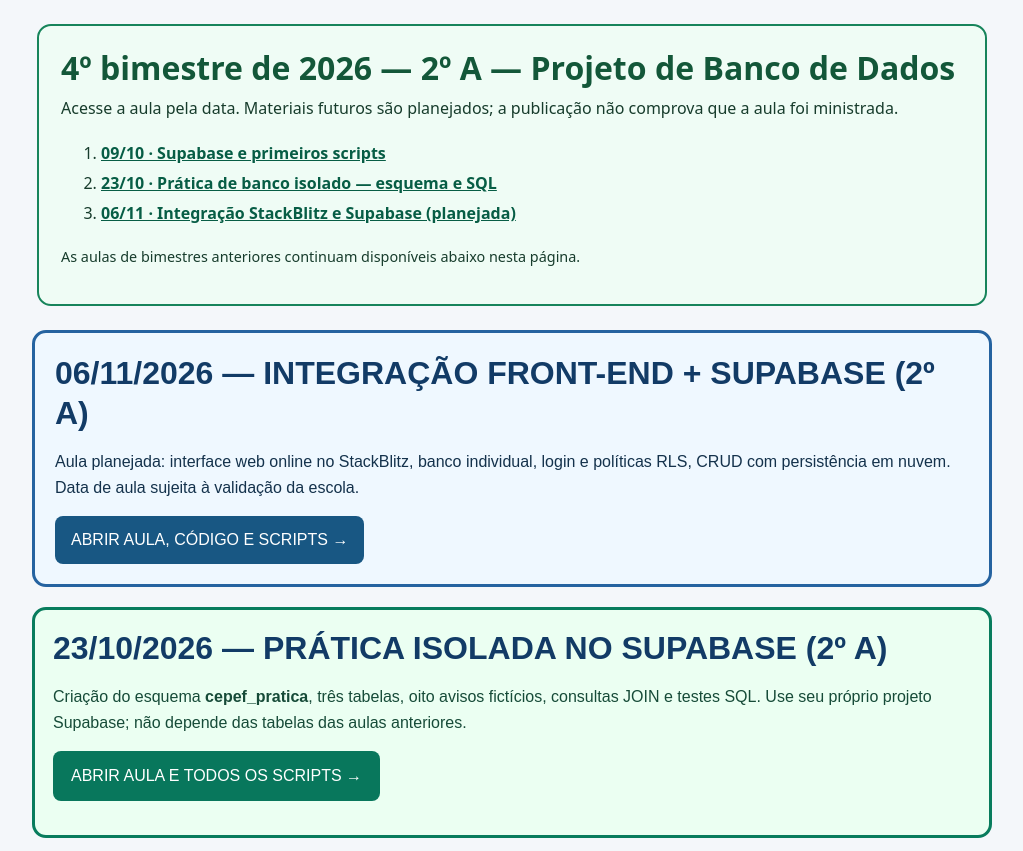
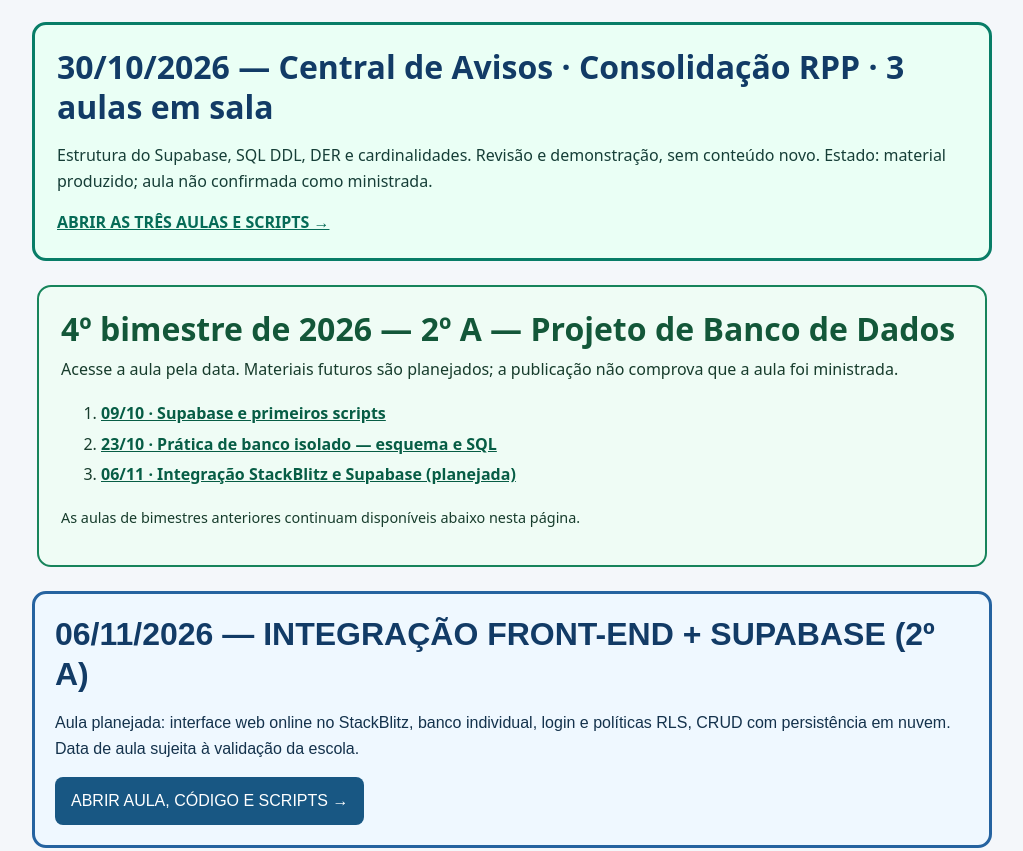
Before and after one commit to ccamado/projeto-de-banco-de-dados, a plain HTML site: page index.html in a window 1280 px wide. Shown: the top 851 px of the page, without its empty margins (128-1151 px from the left). Drawn offline with Linux system fonts and the light colour scheme.

Commit message:
Indexar 30/10 CEPEF 2A: três aulas de consolidação e SQL

```diff
--- a/index.html
+++ b/index.html
@@ -8,6 +8,7 @@
   <link rel="stylesheet" href="css/style.css">
 </head>
 <body>
+<section aria-label="30 de outubro de 2026 - Consolidação RPP" style="max-width:960px;margin:22px auto;padding:22px;border:3px solid #087d67;border-radius:14px;background:#eafff5;color:#163e37;font-family:system-ui,sans-serif"><h2>30/10/2026 — Central de Avisos · Consolidação RPP · 3 aulas em sala</h2><p>Estrutura do Supabase, SQL DDL, DER e cardinalidades. Revisão e demonstração, sem conteúdo novo. Estado: material produzido; aula não confirmada como ministrada.</p><a style="font-weight:bold;color:#066b57" href="aulas/2026-10-30-consolidacao-der-supabase.html">ABRIR AS TRÊS AULAS E SCRIPTS →</a></section>
 <!-- CEPEF-2026-4B-NAV -->
 <section aria-label="Aulas do quarto bimestre de 2026" style="max-width:950px;margin:24px auto;padding:22px;background:#effcf5;border:2px solid #17845b;border-radius:14px;color:#173c2c;font-family:system-ui,sans-serif"><h2 style="margin:0 0 8px;color:#135739">4º bimestre de 2026 — 2º A — Projeto de Banco de Dados</h2><p style="margin:0 0 12px">Acesse a aula pela data. Materiais futuros são planejados; a publicação não comprova que a aula foi ministrada.</p><ol style="line-height:1.9"><li><a style="color:#075d45;font-weight:650" href="aulas/2026-10-09-supabase.html">09/10 · Supabase e primeiros scripts</a></li><li><a style="color:#075d45;font-weight:650" href="aulas/2026-10-23-banco-isolado.html">23/10 · Prática de banco isolado — esquema e SQL</a></li><li><a style="color:#075d45;font-weight:650" href="aulas/2026-11-06-integracao-stackblitz-supabase.html">06/11 · Integração StackBlitz e Supabase (planejada)</a></li></ol><p style="font-size:0.9em">As aulas de bimestres anteriores continuam disponíveis abaixo nesta página.</p></section>
 <!-- /CEPEF-2026-4B-NAV -->
```
